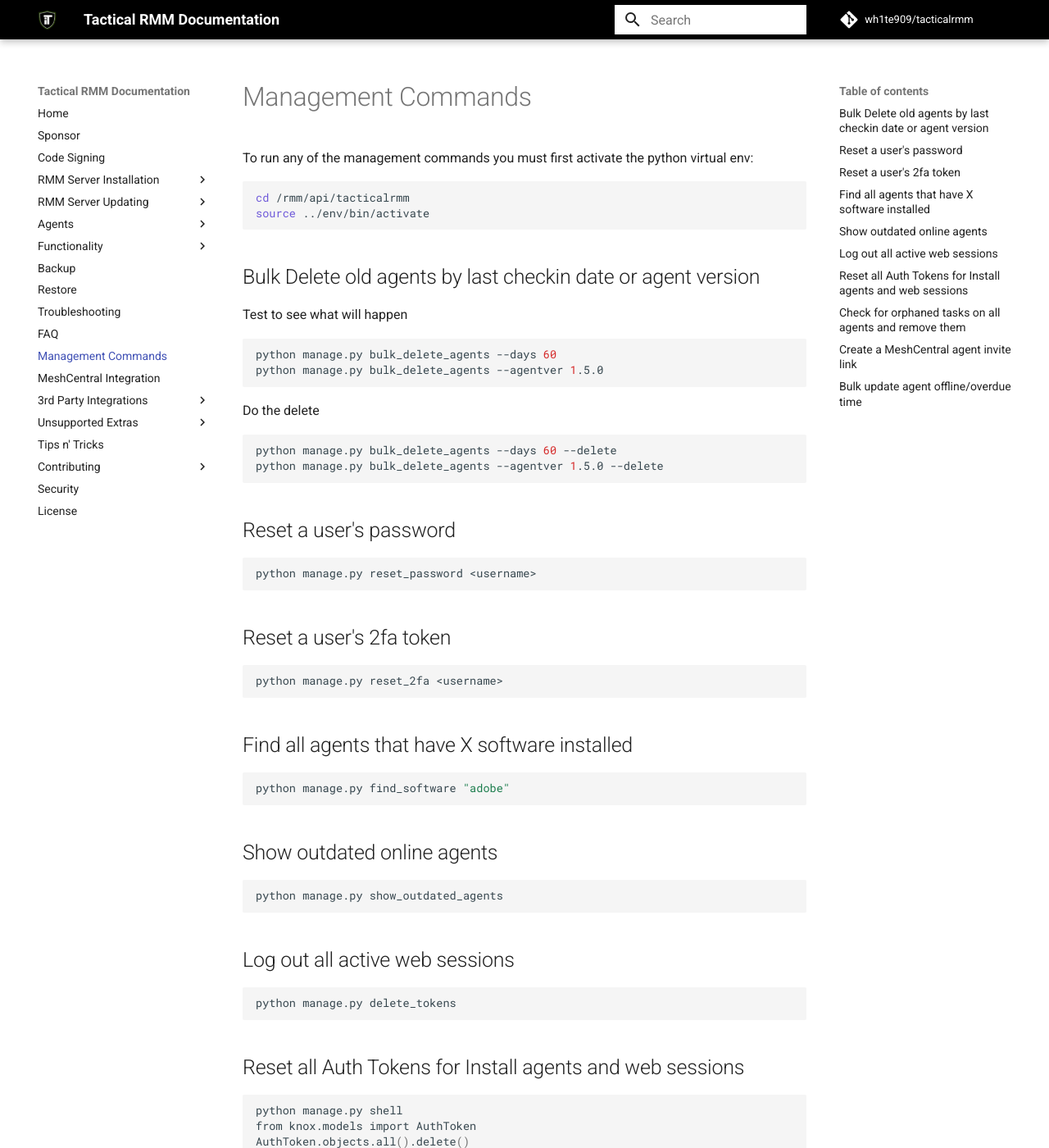
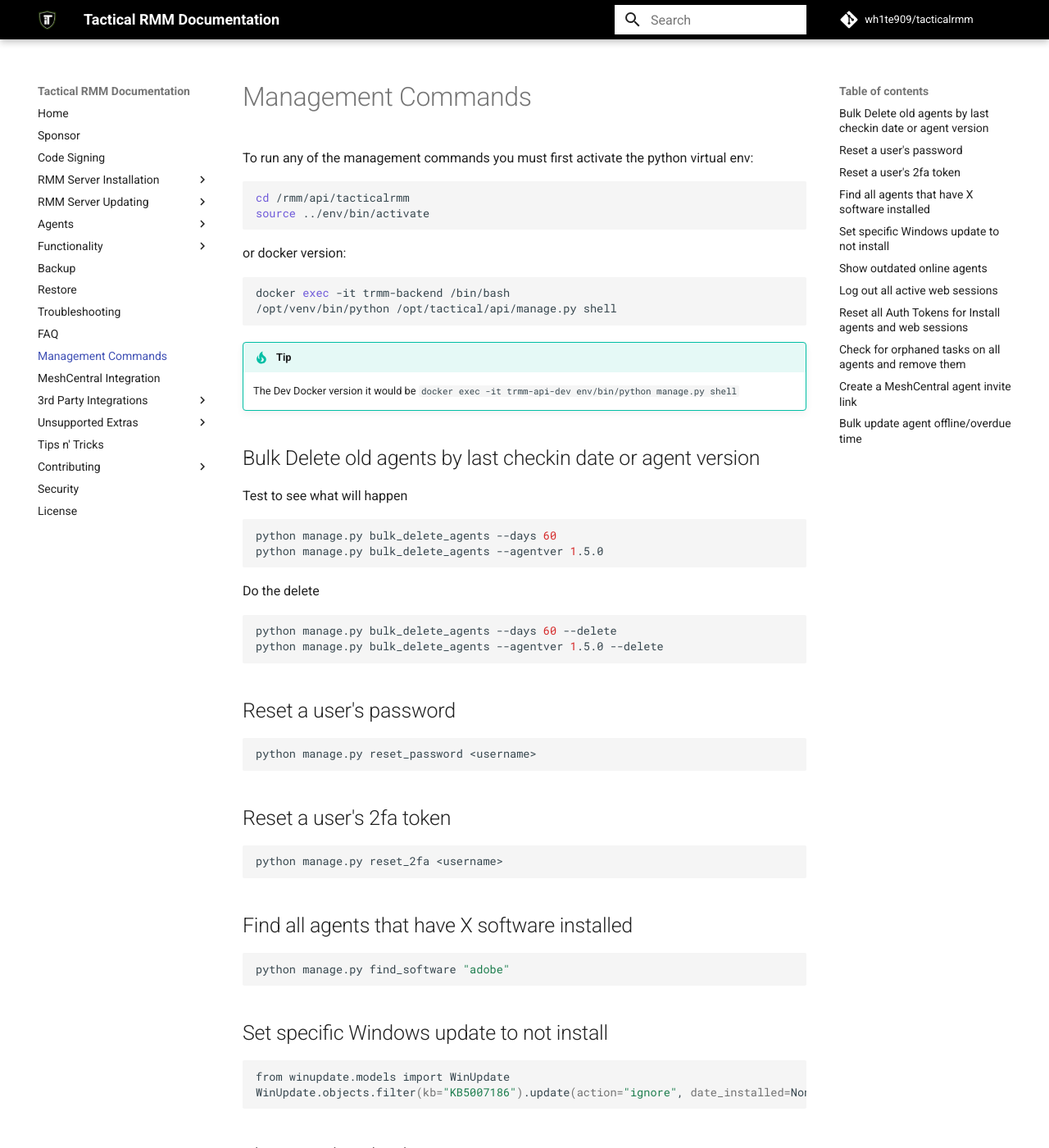
Before and after one commit to amidaware/trmm-docs, an MkDocs documentation site: the page built from docs/docs/management_cmds.md, in a window 1280 px wide and 1400 px high. Shown: the whole window at 82% size. Built offline with MkDocs 1.6.1 and Material for MkDocs 9.7.7, drawn with Linux system fonts in a browser that asks for light colours; comment, search, counter and statistics services are not loaded.

Commit message:
docs - adding mgmt commands for docker

````diff
--- a/docs/docs/management_cmds.md
+++ b/docs/docs/management_cmds.md
@@ -6,6 +6,16 @@
 cd /rmm/api/tacticalrmm
 source ../env/bin/activate
 ```
+
+or docker version:
+
+```bash
+docker exec -it trmm-backend /bin/bash
+/opt/venv/bin/python /opt/tactical/api/manage.py shell
+```
+
+!!!tip
+    The Dev Docker version it would be `docker exec -it trmm-api-dev env/bin/python manage.py shell`
 
 ## Bulk Delete old agents by last checkin date or agent version
 
@@ -39,6 +49,13 @@
 
 ```bash
 python manage.py find_software "adobe"
+```
+
+## Set specific Windows update to not install
+
+```bash
+from winupdate.models import WinUpdate
+WinUpdate.objects.filter(kb="KB5007186").update(action="ignore", date_installed=None)
 ```
 
 ## Show outdated online agents
````
